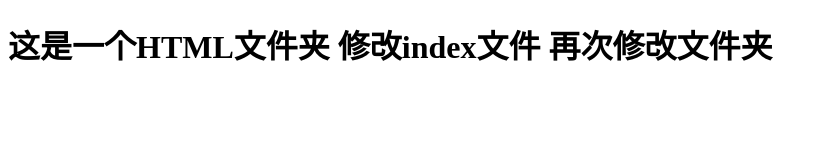
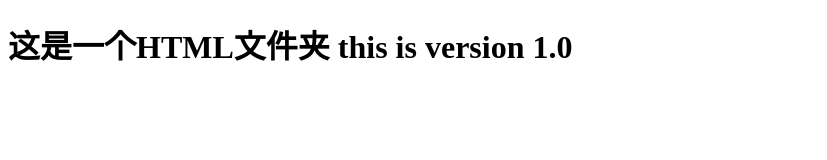
Before and after one commit to 18253/helloworld, a plain HTML site: page index.html in a window 1280 px wide. Shown: the whole page, without its empty margins (0-827 px from the left). Drawn offline with Linux system fonts and the light colour scheme.

Commit message:
this is version 1.0

```diff
--- a/index.html
+++ b/index.html
@@ -5,6 +5,6 @@
     <Link rel="stsylesheet" type="text/css" href="style.css">
 </head>
 <body>
-     <h1>这是一个HTML文件夹  修改index文件  再次修改文件夹<h1>
+     <h1>这是一个HTML文件夹  this is version 1.0<h1>
 </body>
 </html>
```
